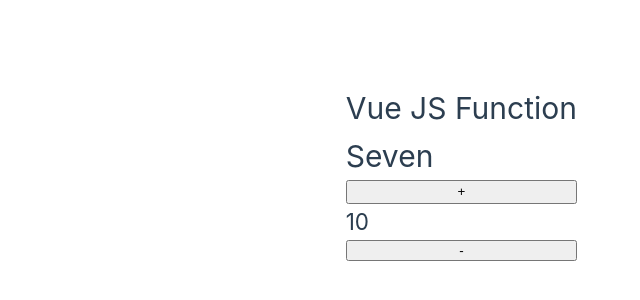
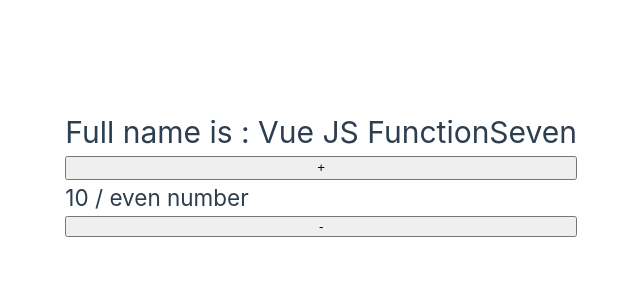
Before and after one commit to cbappi/Vue_JS_1st, a Vue app: page / in a window 1280 px wide. Shown: the part 228-528 px from the top of the page, without its empty margins (63-703 px from the left). Built offline with nearby package versions, Linux system fonts and the light colour scheme.

Commit message:
Computed methods commit

```diff
--- a/src/App.vue
+++ b/src/App.vue
@@ -1,28 +1,34 @@
 
 <template>
-  <h1>{{ obj.title }}</h1>
+
+  <!-- Example of computed method -->
+  <h1>Full name is :  {{ fullName }}</h1>
   <br>
-  <h1 @click = "changeClass">{{ obj.class }}</h1>
-  <br>
+  <!-- Example of computed method -->
   <button @click = "increment">+</button>
   <br>
-  <h2>{{ count }}</h2>
+  <h2>{{ count }} / {{ numberChecker }}</h2>
   <br>
   <button @click = "decrement(3)">-</button>
 </template>
 
 <!-- Script Set up -->
 <script setup>
-  import {ref, reactive} from 'vue';
+  import {ref, reactive, computed} from 'vue';
 
       let count = ref(10);
 
       let obj = reactive({
         title: "Vue JS Function",
-        class: "Seven",
-        location: "Chittagong",
-        description: "Now Placing Object Property"
+        class: "Seven"
+
       })
+
+      const fullName = computed(
+        ()=>{
+          return obj.title + '' + obj.class;
+        }
+      )
 
       const increment = () =>{
         count.value++;
@@ -32,9 +38,17 @@
         count.value -= amount;
       }
 
-      const changeClass = () => {
-        obj.class = "Ten";
-      }
+      const numberChecker = computed(
+        ()=>{
+          if(count.value % 2==0){
+            return 'even number'
+          }
+          else{
+            return 'odd number'
+          }
+        }
+      )
+
 
 
 </script>
```
